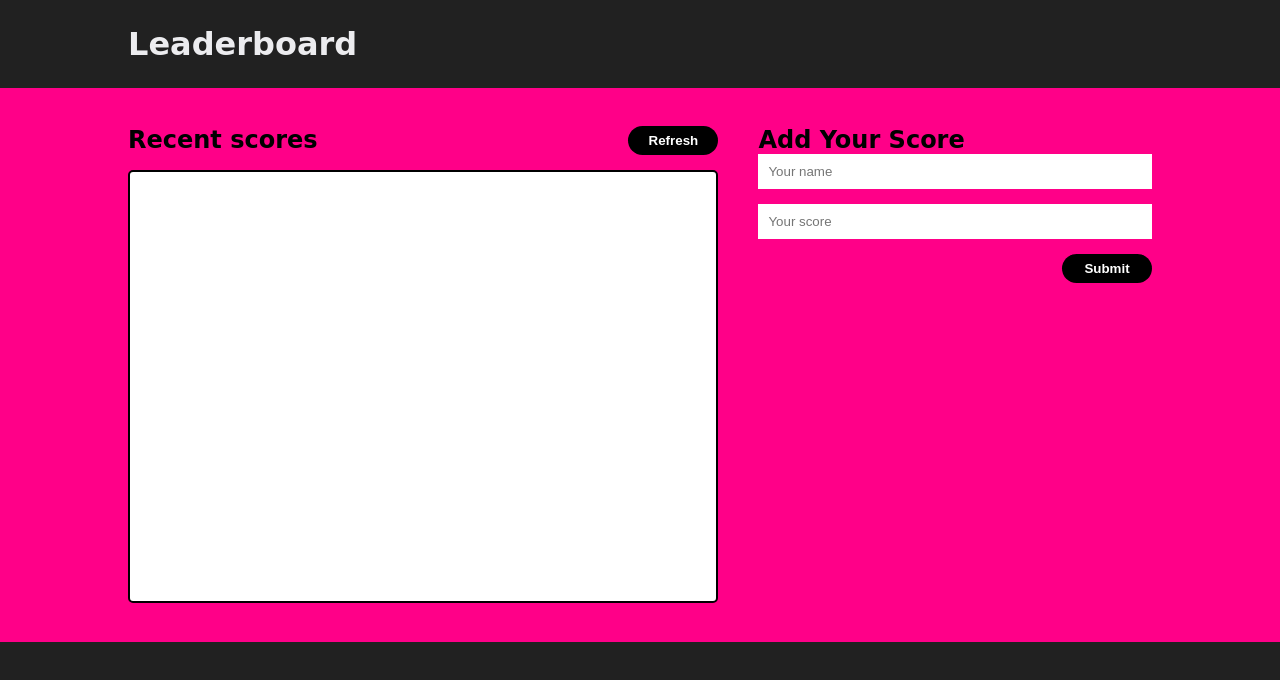
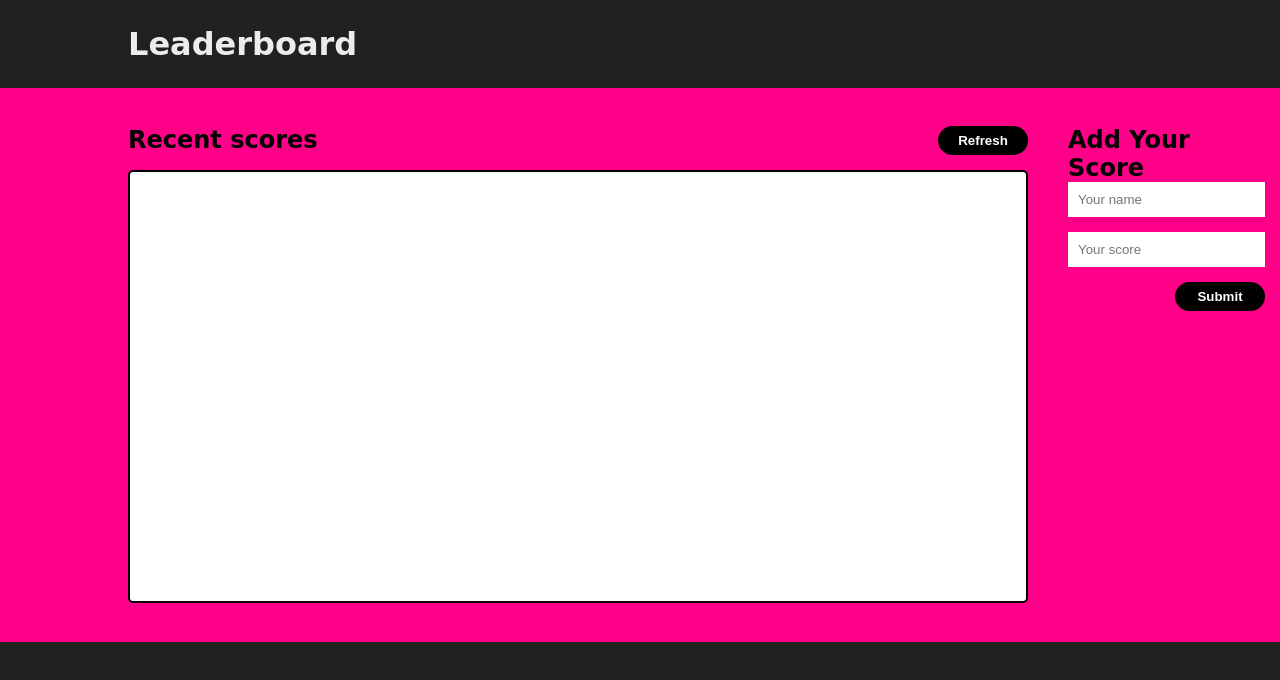
Before and after one commit to ritikarawat220/LEADERBOARD-, a website built with webpack: page src/index.html in a window 1280 px wide. Both pictures are taken after typing "Sample", "5" into the empty fields and a click on the button "Submit". Built offline with nearby package versions, Linux system fonts and the light colour scheme; no server answers.

Commit message:
Modified changes

```diff
--- a/package.json
+++ b/package.json
@@ -41,7 +41,7 @@
     "stylelint-csstree-validator": "^1.9.0",
     "stylelint-scss": "^3.21.0",
     "webpack": "^5.76.1",
-    "webpack-cli": "^5.0.1",
+    "webpack-cli": "^5.1.1",
     "webpack-dev-server": "^4.11.1"
   }
 }
--- a/src/index.css
+++ b/src/index.css
@@ -101,13 +101,16 @@ h2 {
   padding: 0;
 }
 
+.leaderboard-container {
+  width: 900px;
+}
+
 li {
   list-style: none;
   font-weight: bold;
   padding: 10px 20px;
   font-family: cursive;
   color: #27031d;
-  border: 0.5px solid hsla(0, 0%, 13%, 0.5);
 }
 
 .score-form {
--- a/src/index.js
+++ b/src/index.js
@@ -2,7 +2,7 @@ import "./index.css";
 import itemList from "./itemList";
 import { getScores, postScores } from "./request";
 
-const TEST_GAME_ID = "ubc1A0KC5FEKLnzaXFow";
+const TEST_GAME_ID = "ubc1A0KC5FEKLnsszaXFow";
 
 const refreshButton = document.getElementById("refresh-btn");
 const form = document.getElementById("form");
@@ -15,14 +15,30 @@ refreshButton.addEventListener("click", () => {
 
 form.addEventListener("submit", (e) => {
   e.preventDefault();
-  const body = {
-    user: document.getElementById("name-input").value,
-    score: parseInt(document.getElementById("score-input").value, 10),
-  };
+  const nameInput = document.getElementById("name-input");
+  const scoreInput = document.getElementById("score-input");
+  const name = nameInput.value;
+  const score = parseInt(scoreInput.value, 10);
+
+  // Check that the name and score have no more than 20 letters and 10 digits
+  if (name.length > 20) {
+    alert("Name must have no more than 20 letters");
+    return;
+  }
+  if (score.toString().length > 10) {
+    alert("Score must have no more than 10 digits");
+    return;
+  }
+
+  // If the name and score are valid, post the score to the server
+  const body = { user: name, score };
   postScores(TEST_GAME_ID, body);
-  document.getElementById("name-input").value = "";
-  document.getElementById("score-input").value = "";
+
+  // Clear the name and score inputs
+  nameInput.value = "";
+  scoreInput.value = "";
 });
+
 
 getScores(TEST_GAME_ID).then((scores) => {
   const { result } = scores;
```
Also changed, not shown: 1 other file.
